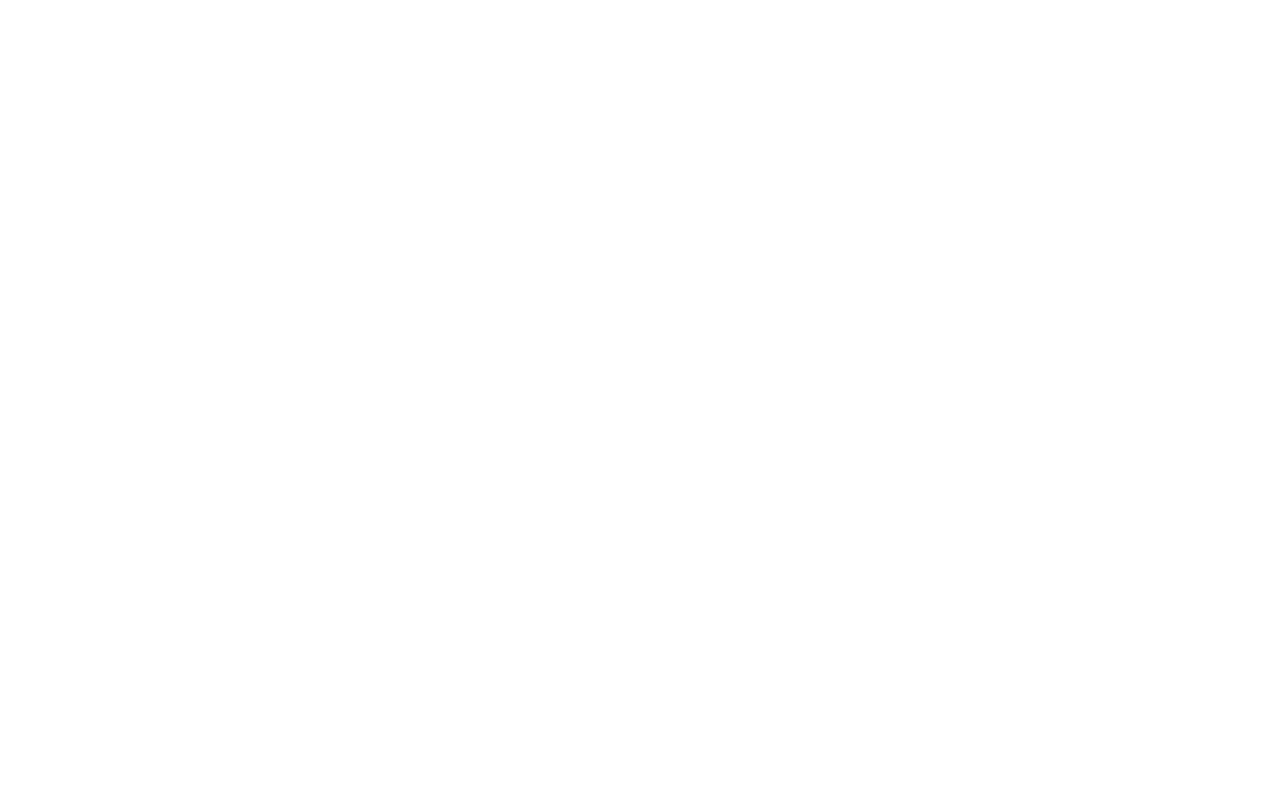
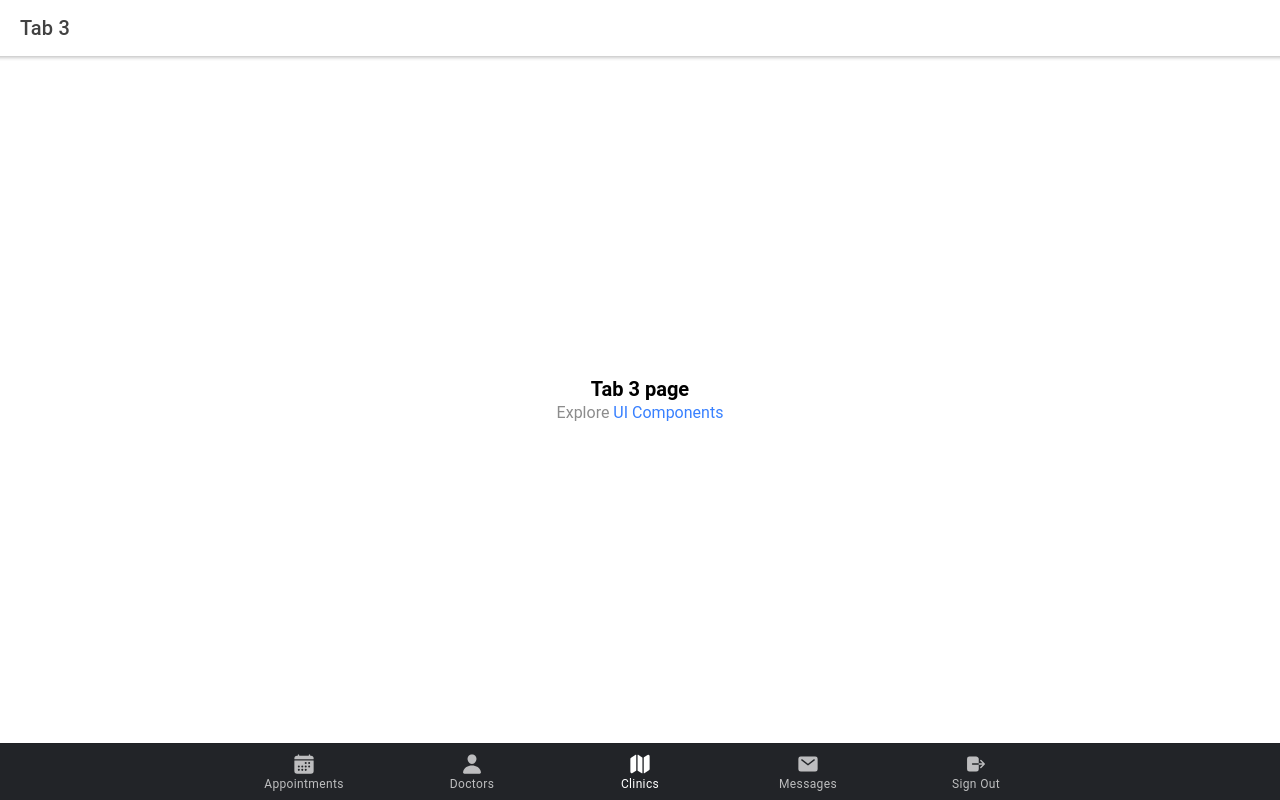
Before and after one commit to VinceSanityyy/appointMed-Patient, a React (Create React App) app: page /home/tab3 in a window 1280 px wide. Built offline with nearby package versions, Linux system fonts and the light colour scheme.

Commit message:
Updates for  nested routing

```diff
--- a/src/App.tsx
+++ b/src/App.tsx
@@ -14,7 +14,7 @@ import { ellipse, square, triangle } from 'ionicons/icons';
 import Login from './pages/Login';
 import Register from './pages/Register';
 import AddAppointment from './pages/AddAppointment';
-import Tab3 from './pages/Tab3';
+import Tab1 from './pages/Tab1';
 
 /* Core CSS required for Ionic components to work properly */
 import '@ionic/react/css/core.css';
@@ -39,10 +39,10 @@ const App: React.FC = () => (
   <IonApp>
     <IonReactRouter>
       <IonRouterOutlet>
-        <Route path="/" component={Login} exact/>
-        <Route path="/home" component={Home} exact/>
-        <Route path="/register" component={Register} exact/>
-        <Route path="/addAppointMent" component={AddAppointment} exact/>
+        <Route path="/" component={Login} exact />
+        <Route path="/home" component={Home}/>
+        <Route path="/register" component={Register} exact />
+        <Route path="/addAppointMent" component={AddAppointment} exact />
       </IonRouterOutlet>
     </IonReactRouter>
   </IonApp>
--- a/src/components/Home.tsx
+++ b/src/components/Home.tsx
@@ -47,24 +47,24 @@ export const Home: React.FC = () => {
     return(
       <IonTabs>
       <IonRouterOutlet>
-        <Route path="/tab1" component={Tab1} />
-        <Route path="/tab2" component={Tab2} />
-        <Route path="/tab3" component={Tab3} />
+        <Route path="/home/tab1" component={Tab1} />
+        <Route path="/home/tab2" component={Tab2} />
+        <Route path="/home/tab3" component={Tab3} />
       </IonRouterOutlet>
       <IonTabBar color="dark" slot="bottom">
-        <IonTabButton tab="schedule" href="/tab1">
+        <IonTabButton tab="schedule" href="/home/tab1">
           <IonIcon icon={calendar} />
           <IonLabel>Appointments</IonLabel>
         </IonTabButton>
-        <IonTabButton tab="speakers" href="/tab2">
+        <IonTabButton tab="speakers" href="/home/tab2">
           <IonIcon icon={person} />
           <IonLabel>Doctors</IonLabel>
         </IonTabButton>
-        <IonTabButton tab="map" href="/tab3">
+        <IonTabButton tab="map" href="/home/tab3">
           <IonIcon icon={map} />
           <IonLabel>Clinics</IonLabel>
         </IonTabButton>
-        <IonTabButton tab="about" href="/tab1">
+        <IonTabButton tab="about" href="/home/tab1">
           <IonIcon icon={mail} />
           <IonLabel>Messages</IonLabel>
         </IonTabButton>
--- a/src/firebase.tsx
+++ b/src/firebase.tsx
@@ -22,6 +22,7 @@ export async function loginUser(email:string, password:string){
     localStorage.setItem('uid',res.user!.uid)
     firebase.database().ref().child('users').child(localStorage.getItem('uid')).once('value',snap =>{
       console.log(snap.val())
+      window.location.href = "/home/tab1"
       if(snap.val().type == 'patient'){
         window.location.href = "/home"
       }else if(snap.val().type == 'doctor'){
```
